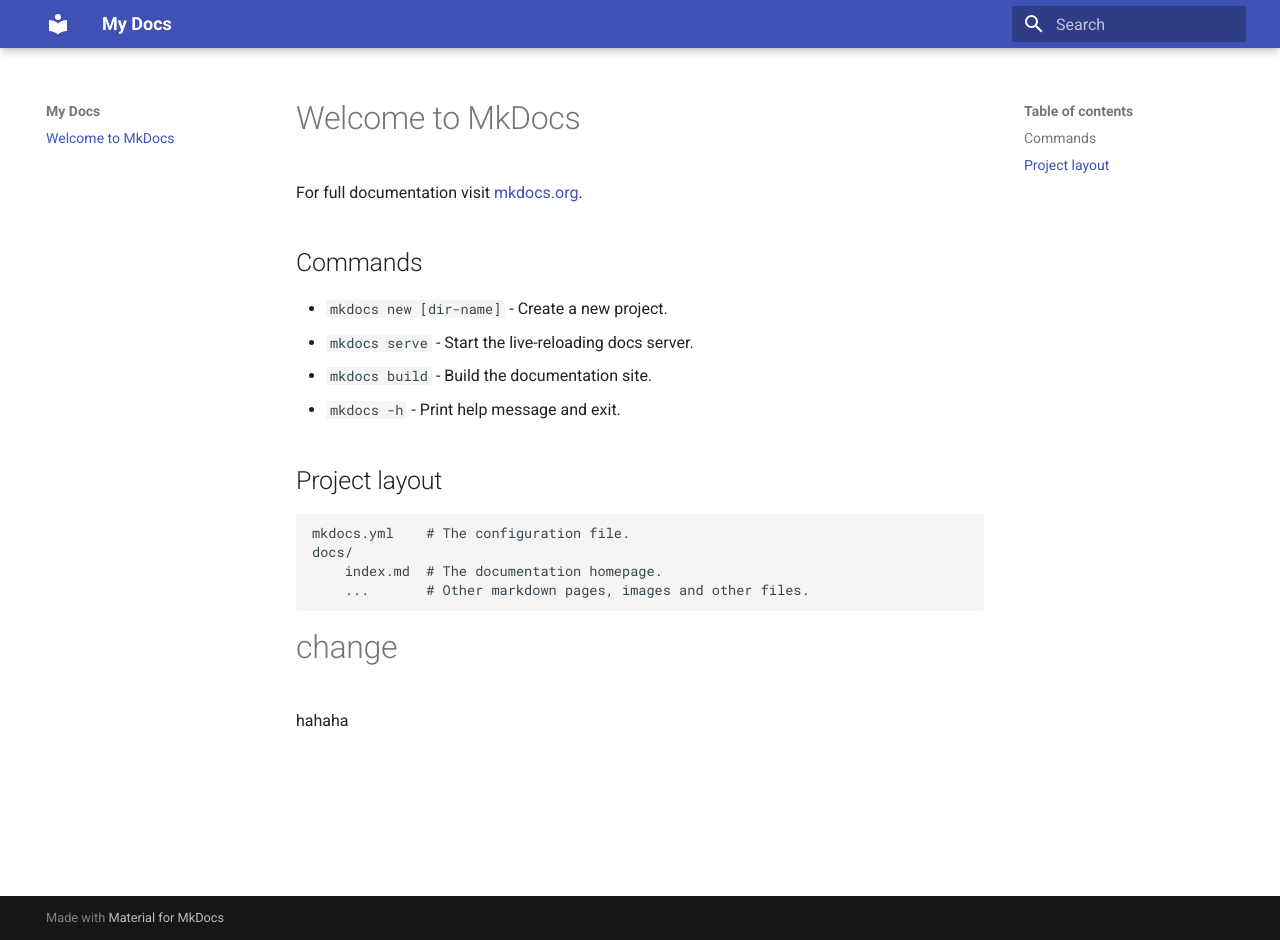
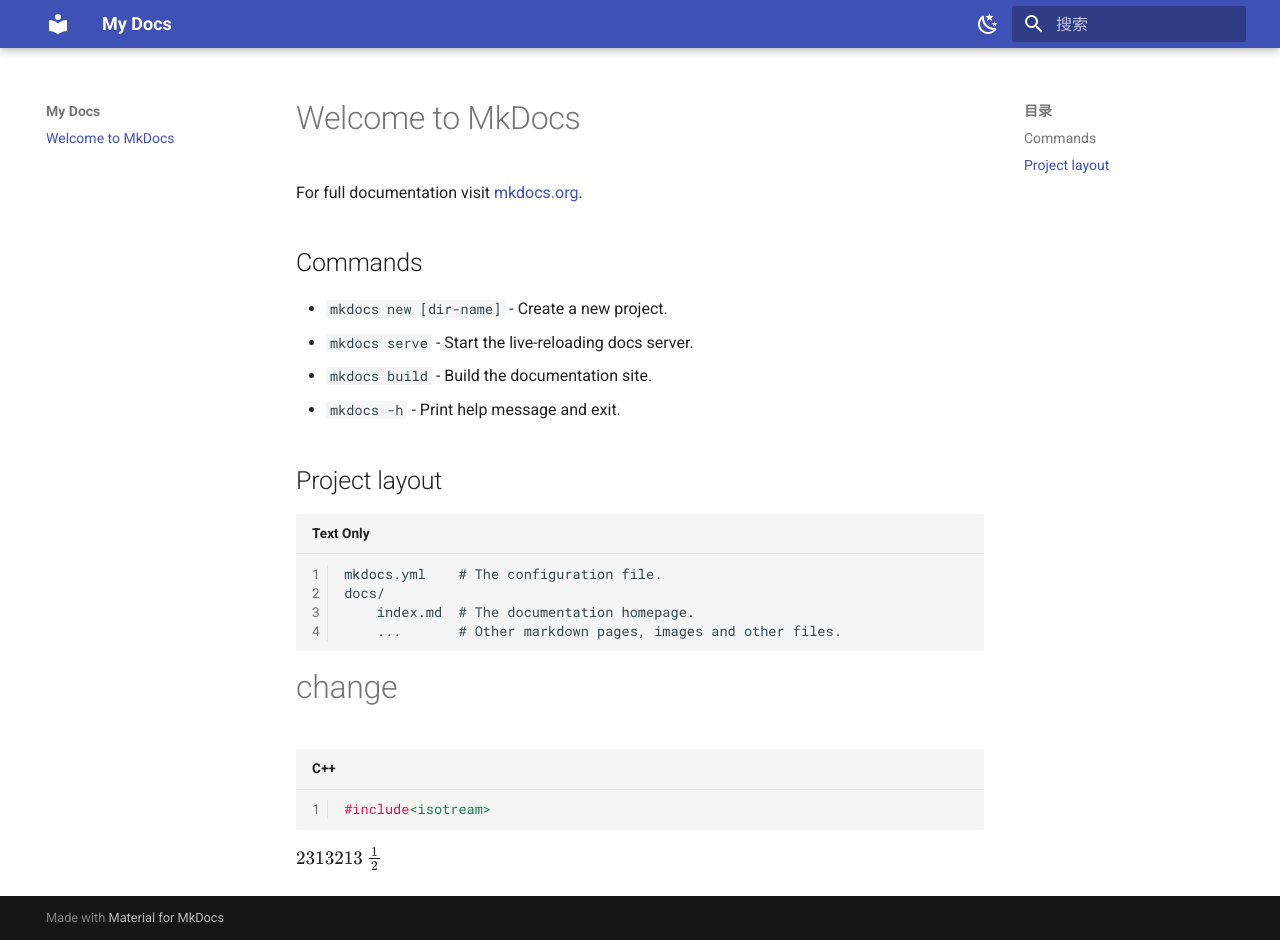
Before and after one commit to yyyac/yyyac.github.io, an MkDocs documentation site: the page built from docs/index.md, in a window 1280 px wide and 940 px high. Built offline with MkDocs 1.6.1 and Material for MkDocs 9.7.7, drawn with Linux system fonts in a browser that asks for light colours.

Commit message:
主题设置

````diff
--- a/docs/index.md
+++ b/docs/index.md
@@ -18,4 +18,9 @@
 
 # change
 
-hahaha
+```c++
+#include<isotream>
+```
+
+$2313213$
+$\frac{1}{2}$
--- a/mkdocs.yml
+++ b/mkdocs.yml
@@ -2,3 +2,81 @@
 site_url: https://mydomain.org/mysite
 theme:
   name: material
+  language: zh
+  palette:
+    # 日间模式
+    - scheme: default
+      # 主颜色
+      # https://squidfunk.github.io/mkdocs-material/setup/changing-the-colors/#primary-color
+      primary: indigo
+      # 链接等可交互元件的高亮色
+      # https://squidfunk.github.io/mkdocs-material/setup/changing-the-colors/#accent-color
+      accent: orange
+      toggle:
+        # 图标
+        icon: material/weather-night
+        # 鼠标悬浮提示
+        name: 切换至夜间模式
+    # 夜间模式
+    - scheme: slate
+      primary: indigo
+      accent: orange
+      toggle:
+        icon: material/weather-sunny
+        name: 切换至日间模式
+
+# [Extensions]
+plugins:
+  # [搜索功能]
+  # https://squidfunk.github.io/mkdocs-material/plugins/search/
+  # 之前中文搜索是 Insider 的功能（https://squidfunk.github.io/mkdocs-material/blog/2022/chinese-search-support/），现在好像已经是默认功能了，
+  - search:
+      lang:
+        - zh
+        - en
+        - ja
+  # [给单篇文章添加标签]
+  # https://squidfunk.github.io/mkdocs-material/setup/setting-up-tags/
+  # https://squidfunk.github.io/mkdocs-material/plugins/tags/#meta.tags
+  - tags
+markdown_extensions:
+  # [数学公式支持]
+  # https://squidfunk.github.io/mkdocs-material/reference/math/#katex
+  - pymdownx.arithmatex:
+      generic: true
+  # [图片功能支持]
+  # https://squidfunk.github.io/mkdocs-material/reference/images/
+  # 给 Markdown 图片语法后面添加 `{width="300"}` 设置大小
+  - attr_list
+  - md_in_html
+  # [给标题添加链接]
+  # https://squidfunk.github.io/mkdocs-material/setup/extensions/python-markdown/#+toc.permalink
+  - toc:
+      permalink: true # 固定标题位置为当前位置
+  # [代码语法高亮]
+  # https://squidfunk.github.io/mkdocs-material/reference/code-blocks/#code-blocks
+  # https://squidfunk.github.io/mkdocs-material/setup/extensions/python-markdown-extensions/#highlight
+  - pymdownx.highlight:
+      # 显示行号
+      linenums: true
+      # 显示编程语言名称
+      auto_title: true
+      # https://squidfunk.github.io/mkdocs-material/setup/extensions/python-markdown-extensions/#+pymdownx.highlight.line_spans
+      line_spans: __span
+      # https://squidfunk.github.io/mkdocs-material/setup/extensions/python-markdown-extensions/#+pymdownx.highlight.pygments_lang_class
+      pygments_lang_class: true
+  - pymdownx.inlinehilite
+  - pymdownx.snippets
+  - pymdownx.superfences
+  # [Markdown 提示]
+  # https://squidfunk.github.io/mkdocs-material/reference/admonitions/
+  - admonition
+  - pymdownx.details
+  # [Markdown footnote 语法支持]
+  # https://squidfunk.github.io/mkdocs-material/reference/footnotes/
+  - footnotes
+
+#数学公式
+extra_javascript:
+  - https://polyfill.io/v3/polyfill.min.js?features=es6
+  - https://cdn.jsdelivr.net/npm/mathjax@3/es5/tex-chtml.js
````
